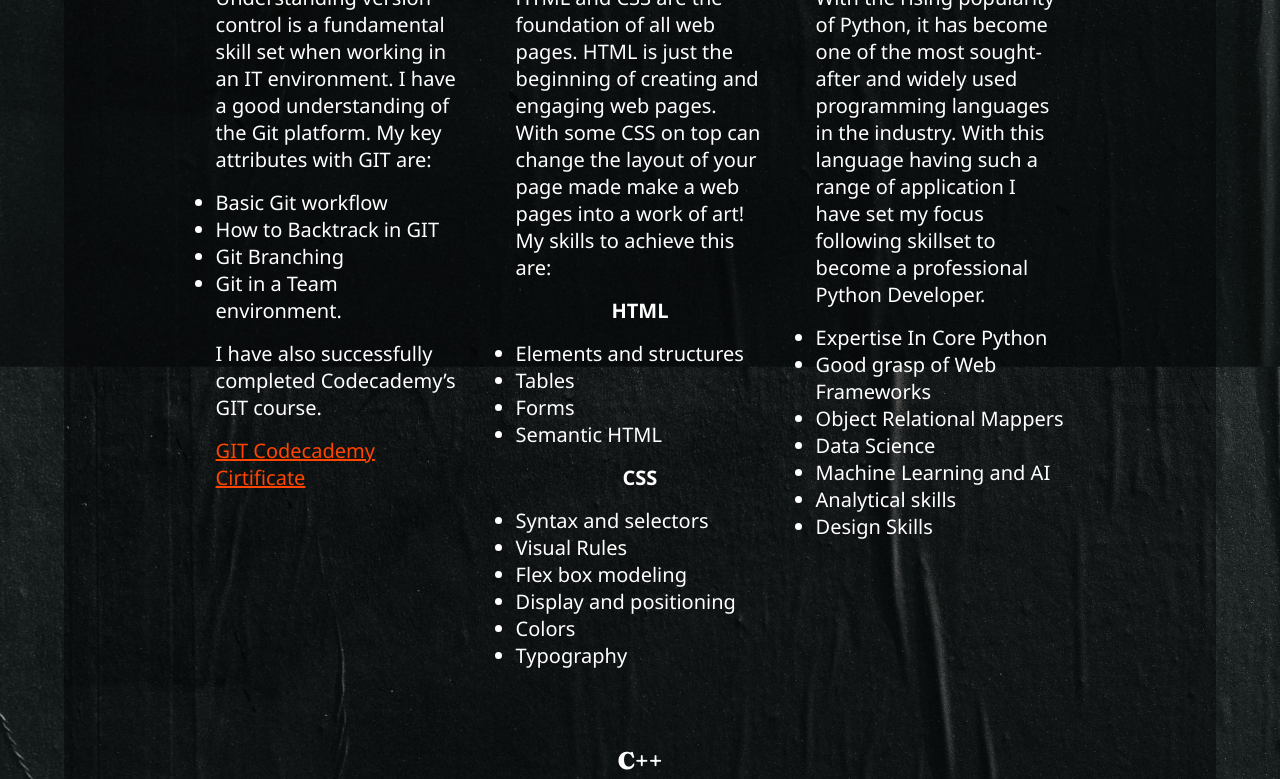
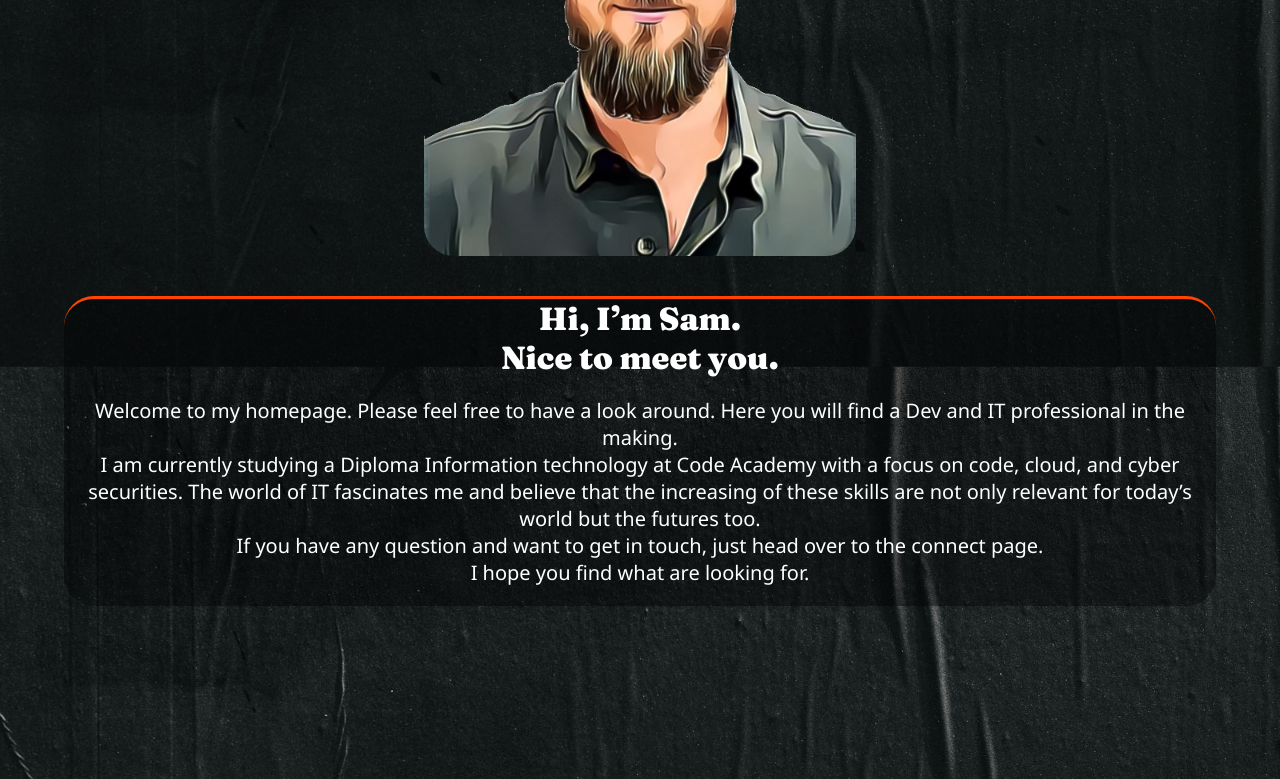
Before and after one commit to samuelparkin1/samuelparkin1.github.io, a plain HTML site: page my_experience.html in a window 1280 px wide. Shown: the part 700-1479 px from the top of the page. Drawn offline with Linux system fonts and the light colour scheme.

Commit message:
cleaned up HTML

```diff
--- a/my_experience.html
+++ b/my_experience.html
@@ -5,155 +5,69 @@
     <meta charset="UTF-8">
     <meta http-equiv="X-UA-Compatible" content="IE=edge">
     <meta name="viewport" content="width=device-width, initial-scale=1.0">
-    <link rel="stylesheet" href="style.css" />
+    <link rel="stylesheet" href="style.css">
     <link rel="icon" href="images/icons/tab/Letter_S.png">
     <title>Sam Parkin</title>
 </head>
 
 <body>
     <nav class="mobile_navbar">
-
         <div class="dropdown">
             <button class="button">&#9776;<i class="fa fa-caret-down"></i>
             </button>
             <div class="links">
                 <ul>
-                    <li><a href="index.html">About</a></li>
-                    <li><a href="my_experience.html" class="active">Experience</a></li>
+                    <li><a href="index.html" class="active">About</a></li>
+                    <li><a href="my_experience.html">Experience</a></li>
                     <li><a href="blog.html">Blog</a></li>
                     <li><a href="connect.html">Connect</a></li>
                 </ul>
             </div>
         </div>
     </nav>
-
     <nav class="topnav">
         <a href="index.html">Home</a>
-        <a href="my_experience.html" class="active">Experience</a>
+        <a href="my_experience.html">Experience</a>
         <a href="blog.html">Blog</a>
         <a href="connect.html">Connect</a>
     </nav>
-
-
     <header>
         <div class="scrolling_head header_white">
             <div class="title_wrapper">
-                <h1>Experience</h1>
-
+                <h1>Samuel</h1>
+                <h1>Parkin</h1>
             </div>
         </div>
-
         <div class="scrolling_head header_clear">
             <div class="title_wrapper">
-                <h1>Experience</h1>
-
+                <h1>Samuel</h1>
+                <h1>Parkin</h1>
             </div>
         </div>
     </header>
-
-    <main class="my_experience">
-        <section class="coding">
-            <div id="git">
-                <h2>Git</h2>
-                <img src="images/icons/my_experience/Git_logo.png" alt="Git Logo">
-                <p>
-                    Understanding version control is a fundamental skill set when working in an IT environment. I have a
-                    good understanding of the Git platform. My key attributes with GIT are:
-                </p>
-                <ul>
-                    <li>Basic Git workflow</li>
-                    <li>How to Backtrack in GIT</li>
-                    <li>Git Branching</li>
-                    <li>Git in a Team environment.</li>
-                </ul>
-                <p>
-                    I have also successfully completed Codecademy’s GIT course.
-                </p>
-                <p>
-                    <a href="Resume/Samuel Parkin _ Codecademy_Git.pdf" target="_blank">GIT Codecademy Cirtificate</a>
-                </p>
-
-            </div>
-
-            <div id="html">
-                <h2>HTML CSS</h2>
-                <img src="images/icons/my_experience/html_css_logo.png" alt="Html css Logo">
-                <p>
-                    HTML and CSS are the foundation of all web pages. HTML is just the beginning of creating and
-                    engaging web pages. With some CSS on top can change the layout of your page made make a web pages
-                    into a work of art! My skills to achieve this are: </p>
-                <h3>HTML</h3>
-                <ul>
-                    <li>Elements and structures</li>
-                    <li>Tables</li>
-                    <li>Forms</li>
-                    <li>Semantic HTML</li>
-                </ul>
-                <h3>CSS</h3>
-                <ul>
-                    <li>Syntax and selectors</li>
-                    <li>Visual Rules</li>
-                    <li>Flex box modeling</li>
-                    <li>Display and positioning </li>
-                    <li>Colors</li>
-                    <li>Typography </li>
-                </ul>
-            </div>
-
-            <div id="Python">
-                <h2>Python</h2>
-                <img src="images/icons/my_experience/python_logo.png" alt="Python Logo">
-                <p>
-                    With the rising popularity of Python, it has become one of the most sought-after and widely used
-                    programming languages in the industry. With this language having such a range of application I have
-                    set my focus following skillset to become a professional Python Developer.
-                </p>
-                <ul>
-                    <li>Expertise In Core Python </li>
-                    <li>Good grasp of Web Frameworks</li>
-                    <li>Object Relational Mappers</li>
-                    <li>Data Science</li>
-                    <li>Machine Learning and AI</li>
-                    <li>Analytical skills</li>
-                    <li>Design Skills</li>
-                </ul>
-            </div>
-
-            <div id="cpp">
-                <h2>C++</h2>
-                <img src="images/icons/my_experience/cpp_logo.png" alt="C++ Logo">
-                <p>
-                    As a hobbyist I have created may projects with Microcontrollers using the C++ platform.
-                    This language was my first language I learnt and gave me a standing of the fundamental of
-                    programming. I now have a solid understanding of:
-                </p>
-                <ul>
-                    <li>Variables</li>
-                    <li>Conditionals and logic</li>
-                    <li>Loops</li>
-                    <li>Vectors</li>
-                    <li>Functions</li>
-                </ul>
-            </div>
-        </section>
-
-        <section class="pastcareer">
-            <h2>My background</h2>
+    <main class="about">
+        <div class="avatar">
+            <img src="images/about/avatar2.PNG" alt="Profile_picture">
+        </div>
+        <section class="about_me">
+            <h2>Hi, I’m Sam.</h2>
+            <h2>Nice to meet you.</h2>
             <p>
-                My previous career was as an Electrical Instrumentation Technician. I had been working within this space
-                for the last 10 years. This not only gave me a broad knowledge of electrical apparatuses but also gave
-                me skills with the industrial IT systems. Throughout my career I have proved myself as being an honest,
-                proactive person that works well within a team environment. I can also work well autonomously and can
-                effectively troubleshoot, and problem solve tasks under high-pressure situations. I believe these are
-                base qualities that transfer over to any challenges I face.
+                Welcome to my homepage. Please feel free to have a look around. Here you will find a Dev and IT
+                professional in the making.
+                <br>
+                I am currently studying a Diploma Information technology at Code Academy with a focus on code, cloud,
+                and cyber securities. The world of IT fascinates me and believe that the increasing of these skills are
+                not only relevant for today’s world but the futures
+                too.
+                <br>
+                If you have any question and want to get in touch, just head over to the connect page.
+                <br>
+                I hope you find what are looking for.
             </p>
-            <p> Have a look at my <a href="Resume/Samuel Parkin Resume.pdf" target="_blank">resume</a> which also
-                include some of my references. </p>
         </section>
     </main>
-
     <footer>
-
         <nav class="bottomnav">
             <a href="https://github.com/samuelparkin1" target="_blank" rel="noopener noreferrer"><img
                     src="images/icons/contact/Git_hub_black.svg" alt="Github"></a>
```
Also changed, not shown: index.html (+0 -9 lines), 4 other files.
